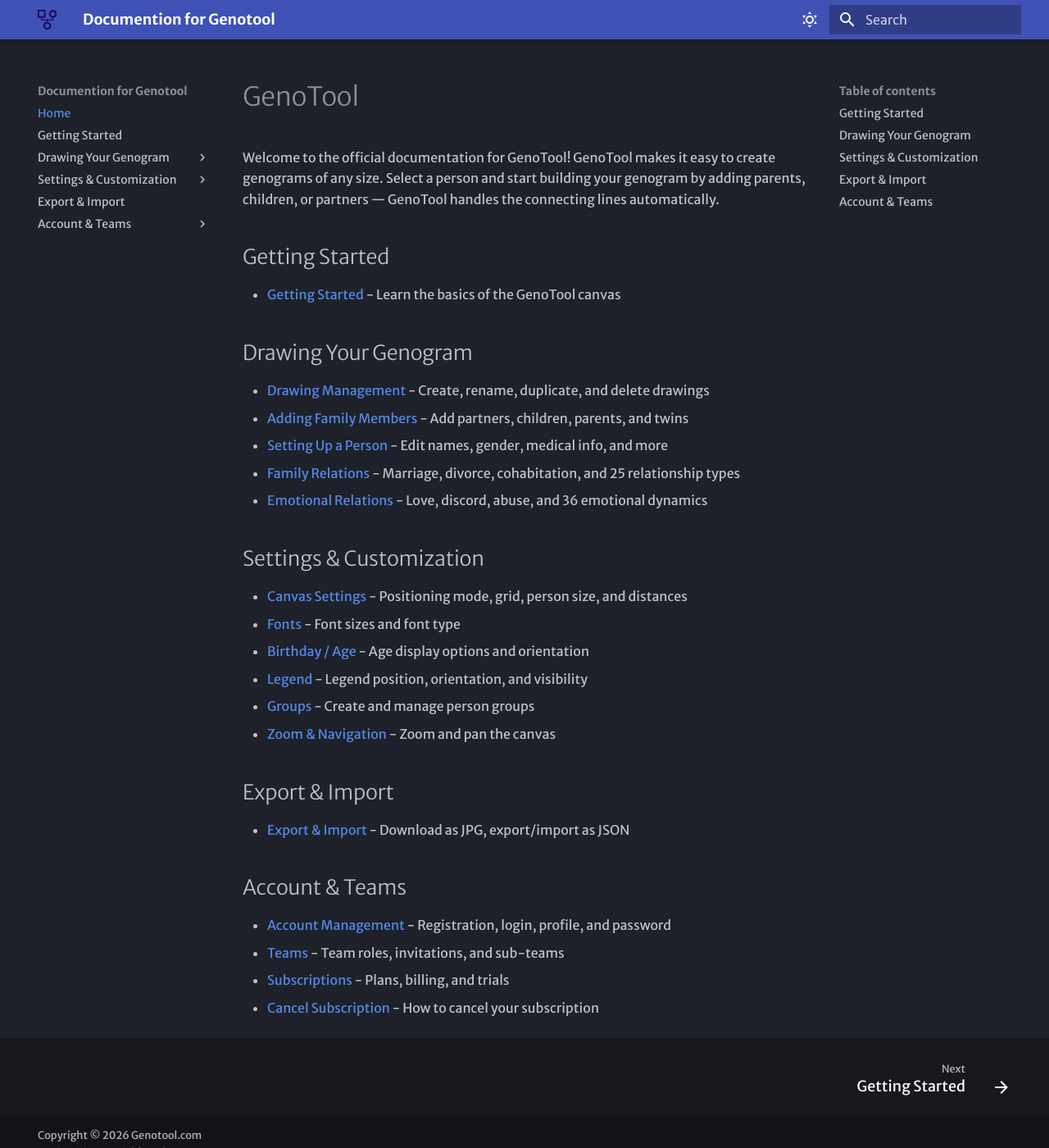
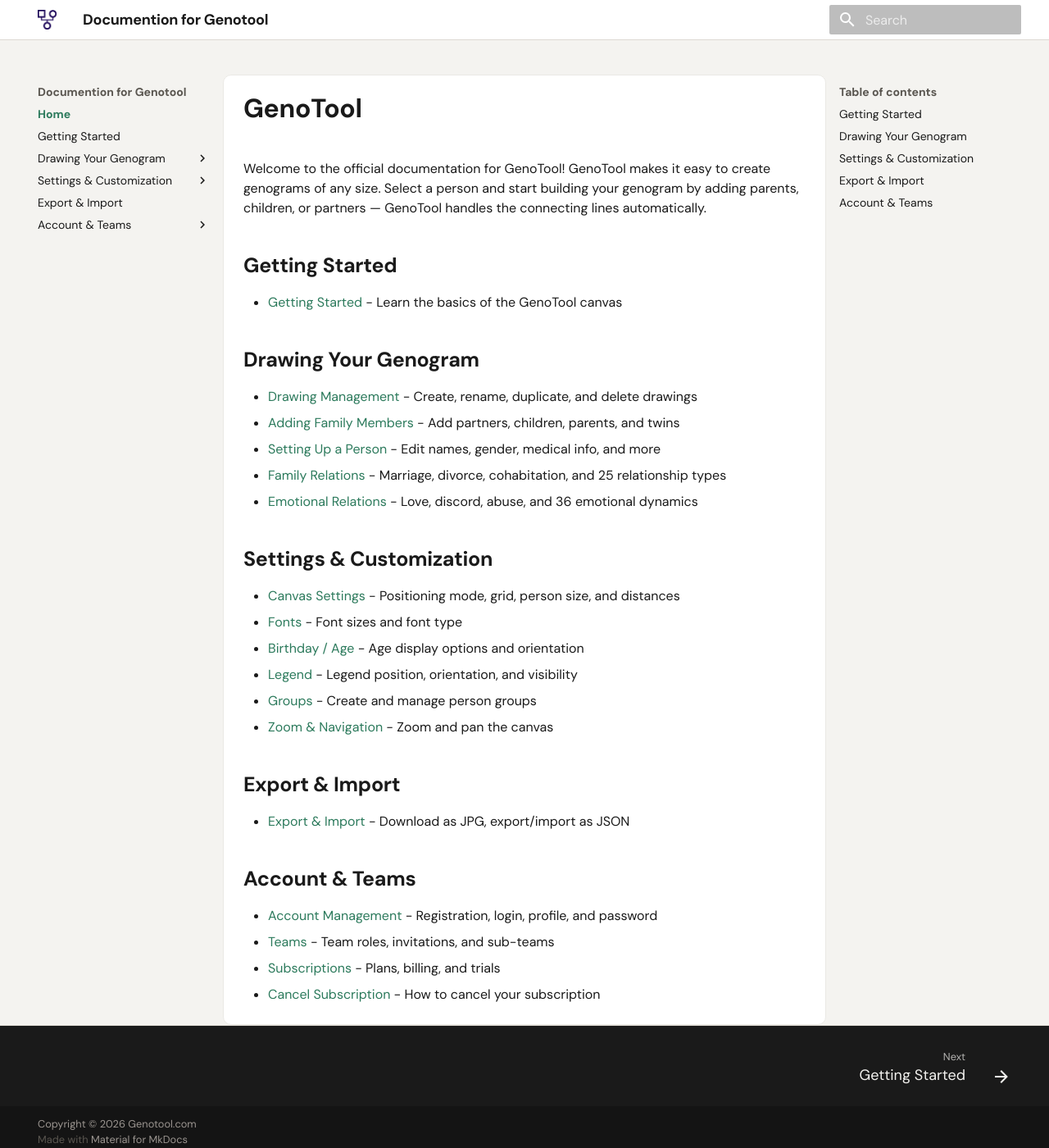
Before and after one commit to kloostermanw/genotool-docs, an MkDocs documentation site: the page built from docs/index.md, in a window 1280 px wide and 1400 px high. Shown: the whole window at 82% size. Built offline with MkDocs 1.6.1 and Material for MkDocs 9.7.7, drawn with Linux system fonts in a browser that asks for light colours; some web fonts are replaced.

Commit message:
refactor: style changes

```diff
--- /dev/null
+++ b/docs/assets/stylesheets/custom.css
@@ -0,0 +1,229 @@
+/* ==========================================================================
+   GenoTool Docs — Custom Theme
+   Matches the warm, green-accented style of the GenoTool application
+   ========================================================================== */
+
+:root,
+[data-md-color-scheme="default"] {
+  /* Primary & accent */
+  --md-primary-fg-color: #2c7a5c;
+  --md-primary-fg-color--light: #3a9571;
+  --md-primary-fg-color--dark: #24694e;
+  --md-primary-bg-color: #ffffff;
+  --md-primary-bg-color--light: #ffffffb3;
+  --md-accent-fg-color: #2c7a5c;
+  --md-accent-fg-color--transparent: rgba(44, 122, 92, 0.1);
+  --md-accent-bg-color: #ffffff;
+  --md-accent-bg-color--light: #ffffffb3;
+
+  /* Background */
+  --md-default-bg-color: #f4f3f0;
+  --md-default-bg-color--light: #fafaf8;
+  --md-default-bg-color--lighter: #fefefe;
+  --md-default-fg-color: #1a1a1a;
+  --md-default-fg-color--light: #5a5650;
+  --md-default-fg-color--lighter: #9b9590;
+  --md-default-fg-color--lightest: rgba(26, 26, 26, 0.06);
+
+  /* Footer */
+  --md-footer-bg-color: #1a1a1a;
+  --md-footer-bg-color--dark: #141414;
+  --md-footer-fg-color: #f4f3f0;
+  --md-footer-fg-color--light: #9b9590;
+  --md-footer-fg-color--lighter: #5a5650;
+
+  /* Code */
+  --md-code-bg-color: #fafaf8;
+  --md-code-fg-color: #1a1a1a;
+  --md-code-hl-color: rgba(44, 122, 92, 0.1);
+
+  /* Typeset */
+  --md-typeset-color: #1a1a1a;
+  --md-typeset-a-color: #2c7a5c;
+
+  /* Line height */
+  --md-typeset-font-size: 0.8rem;
+
+
+  /* Admonition */
+  --md-admonition-bg-color: #fafaf8;
+}
+
+/* ==========================================================================
+   Header
+   ========================================================================== */
+
+.md-header {
+  background-color: #ffffff;
+  color: #1a1a1a;
+  border-bottom: 1px solid #ddd9d2;
+  box-shadow: none;
+}
+
+.md-header__topic {
+  font-weight: 700;
+  letter-spacing: -0.3px;
+}
+
+.md-header[data-md-state="shadow"] {
+  box-shadow: 0 1px 4px rgba(0, 0, 0, 0.06), 0 1px 2px rgba(0, 0, 0, 0.04);
+}
+
+/* ==========================================================================
+   Navigation tabs
+   ========================================================================== */
+
+.md-tabs {
+  background-color: #ffffff;
+  border-bottom: 1px solid #ddd9d2;
+}
+
+/* ==========================================================================
+   Sidebar
+   ========================================================================== */
+
+.md-sidebar {
+  scrollbar-width: thin;
+  scrollbar-color: #ddd9d2 transparent;
+}
+
+.md-nav__link:hover {
+  color: #2c7a5c;
+}
+
+.md-nav__link--active,
+.md-nav__item .md-nav__link--active {
+  color: #2c7a5c;
+  font-weight: 600;
+}
+
+/* ==========================================================================
+   Content area
+   ========================================================================== */
+
+.md-content {
+  background-color: #ffffff;
+  border-radius: 10px;
+  margin-top: 0.6rem;
+  border: 1px solid #eae9e5;
+}
+
+.md-typeset h1,
+.md-typeset h2,
+.md-typeset h3,
+.md-typeset h4,
+.md-typeset h5,
+.md-typeset h6 {
+  font-weight: 700;
+  letter-spacing: -0.3px;
+  color: #1a1a1a;
+}
+
+.md-typeset {
+  line-height: 1.5;
+}
+
+.md-typeset a {
+  color: #2c7a5c;
+}
+
+.md-typeset a:hover {
+  color: #24694e;
+}
+
+/* ==========================================================================
+   Code blocks
+   ========================================================================== */
+
+.md-typeset code {
+  border-radius: 6px;
+  border: 1px solid #eae9e5;
+}
+
+.md-typeset pre > code {
+  border-radius: 10px;
+}
+
+/* ==========================================================================
+   Admonitions
+   ========================================================================== */
+
+.md-typeset .admonition,
+.md-typeset details {
+  border-radius: 10px;
+  border: 1px solid #eae9e5;
+  box-shadow: 0 1px 4px rgba(0, 0, 0, 0.06), 0 1px 2px rgba(0, 0, 0, 0.04);
+}
+
+/* ==========================================================================
+   Tables
+   ========================================================================== */
+
+.md-typeset table:not([class]) {
+  border-radius: 10px;
+  overflow: hidden;
+  border: 1px solid #eae9e5;
+  box-shadow: 0 1px 4px rgba(0, 0, 0, 0.06);
+}
+
+.md-typeset table:not([class]) th {
+  background-color: #fafaf8;
+  color: #5a5650;
+  font-weight: 600;
+  font-size: 0.7rem;
+  text-transform: uppercase;
+  letter-spacing: 0.5px;
+}
+
+/* ==========================================================================
+   Footer
+   ========================================================================== */
+
+.md-footer {
+  border-top: 1px solid #ddd9d2;
+}
+
+/* ==========================================================================
+   Search
+   ========================================================================== */
+
+.md-search__input {
+  border-radius: 10px;
+}
+
+/* ==========================================================================
+   Buttons & interactive elements
+   ========================================================================== */
+
+.md-typeset .md-button {
+  border-radius: 6px;
+  font-weight: 600;
+  transition: 160ms ease;
+}
+
+.md-typeset .md-button--primary {
+  background-color: #2c7a5c;
+  border-color: #2c7a5c;
+}
+
+.md-typeset .md-button--primary:hover {
+  background-color: #24694e;
+  border-color: #24694e;
+}
+
+/* ==========================================================================
+   Scrollbar styling
+   ========================================================================== */
+
+::-webkit-scrollbar {
+  width: 5px;
+}
+
+::-webkit-scrollbar-track {
+  background: transparent;
+}
+
+::-webkit-scrollbar-thumb {
+  background: #ddd9d2;
+  border-radius: 4px;
+}
--- /dev/null
+++ b/docs/overrides/main.html
@@ -0,0 +1,8 @@
+{% extends "base.html" %}
+{% block extrahead %}
+  <meta property="og:title" content="{{ page.title }} - {{ config.site_name }}" />
+  <meta property="og:description" content="{{ config.site_description }}" />
+  <meta property="og:type" content="website" />
+  <meta property="og:url" content="{{ page.canonical_url }}" />
+  <meta property="og:site_name" content="{{ config.site_name }}" />
+{% endblock %}
--- a/mkdocs.yml
+++ b/mkdocs.yml
@@ -1,30 +1,23 @@
 site_name: Documention for Genotool
 site_url: https://docs.genotool.com
+site_description: "Documentation for GenoTool — the easy-to-use online genogram editor for therapists, social workers, and counselors. Create and share professional genograms for free."
 theme:
   name: material
+  custom_dir: docs/overrides
   font:
-    text: Merriweather Sans
-    code: Red Hat Mono
+    text: DM Sans
+    code: JetBrains Mono
   logo: assets/logo.png
   favicon: assets/favicon.ico
   features:
     - navigation.footer
   palette:
-    # Dark Mode
-    - scheme: slate
-      toggle:
-        icon: material/weather-sunny
-        name: Dark mode
-      primary: #160781
-      accent: deep purple
+    scheme: default
+    primary: custom
+    accent: custom
 
-    # Light Mode
-    - scheme: default
-      toggle:
-        icon: material/weather-night
-        name: Light mode
-      primary: #160781
-      accent: deep orange
+extra_css:
+  - assets/stylesheets/custom.css
 
 nav:
   - Home: index.md
```
